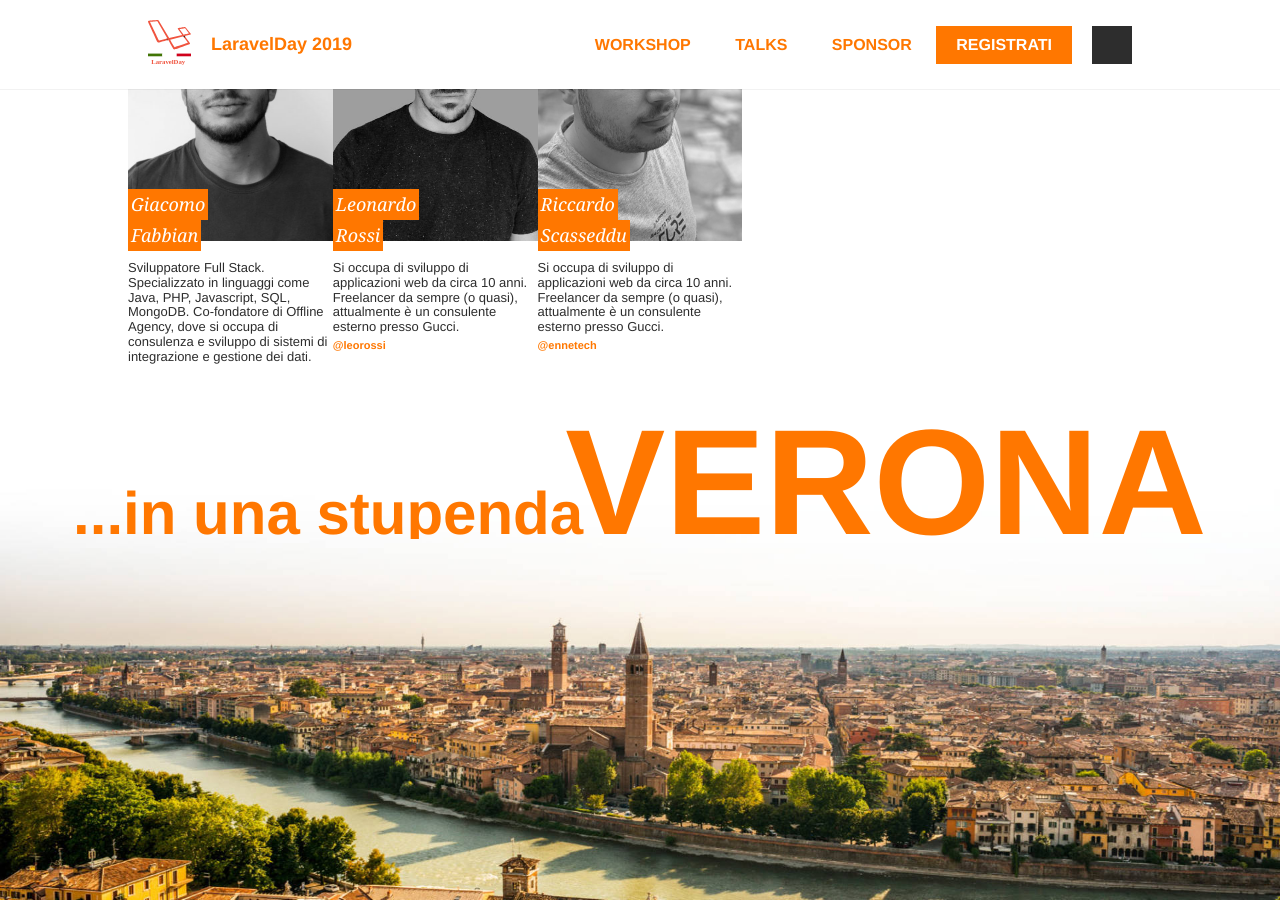
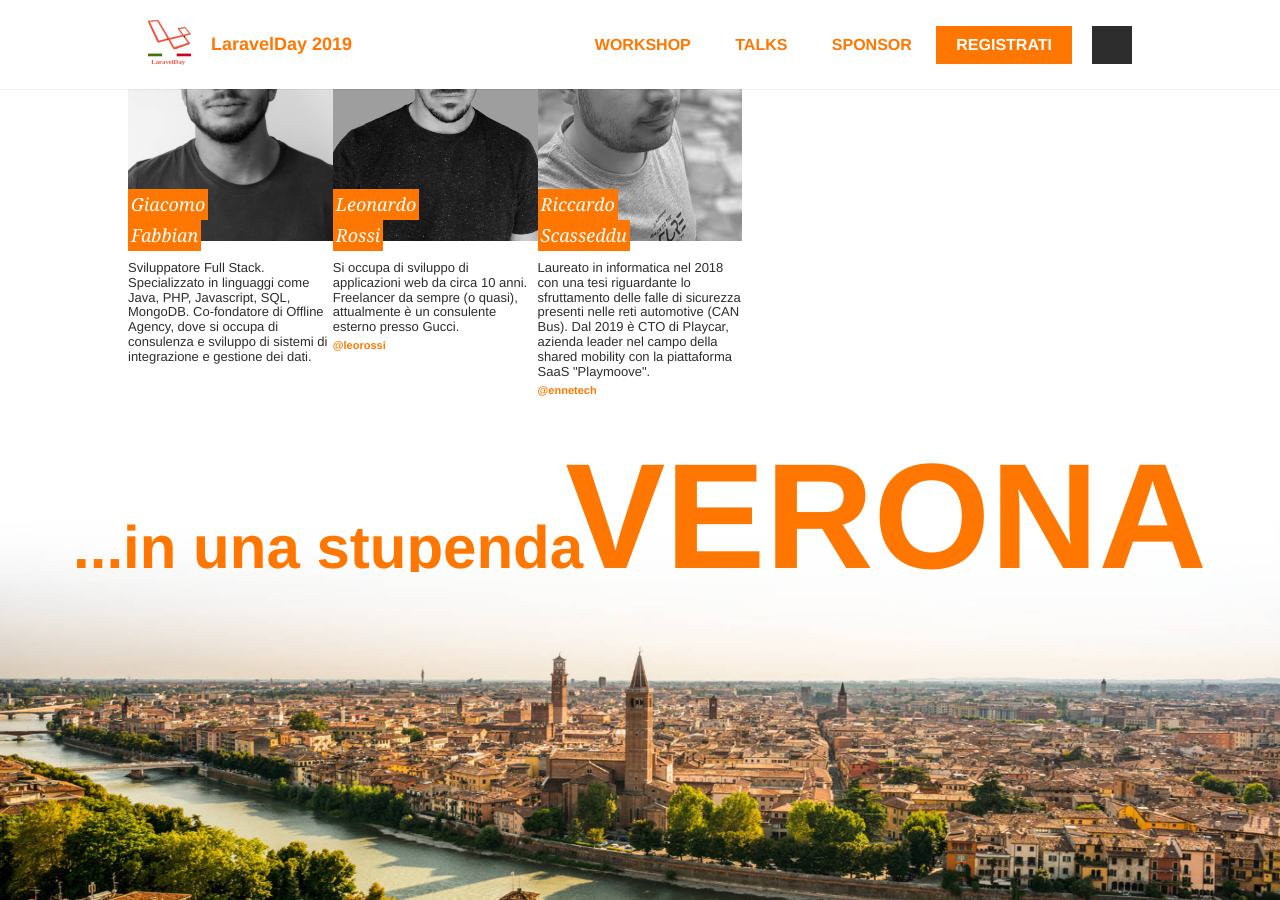
Before and after one commit to GrUSP/2019.laravelday.it, a Jekyll site: the page built from index.html, in a window 1280 px wide and 900 px high, scrolled down 1891 px. Built offline with Jekyll 4.4.1, drawn with Linux system fonts in a browser that asks for light colours; some web fonts are replaced; comment, search, counter and statistics services are not loaded.

Commit message:
Update Riccardo's bio

```diff
--- a/_data/speakers.yml
+++ b/_data/speakers.yml
@@ -29,8 +29,9 @@ list:
   -
     id: riccardo-scasseddu
     description: >
-      Si occupa di sviluppo di applicazioni web da circa 10 anni. Freelancer da sempre (o quasi), attualmente è un
-      consulente esterno presso Gucci.
+      Laureato in informatica nel 2018 con una tesi riguardante lo sfruttamento delle falle di
+      sicurezza presenti nelle reti automotive (CAN Bus). Dal 2019 è CTO di Playcar, azienda leader nel campo della
+      shared mobility con la piattaforma SaaS "Playmoove".
     image: riccardo-scasseddu.jpg
     first_name: Riccardo
     last_name: Scasseddu
```
